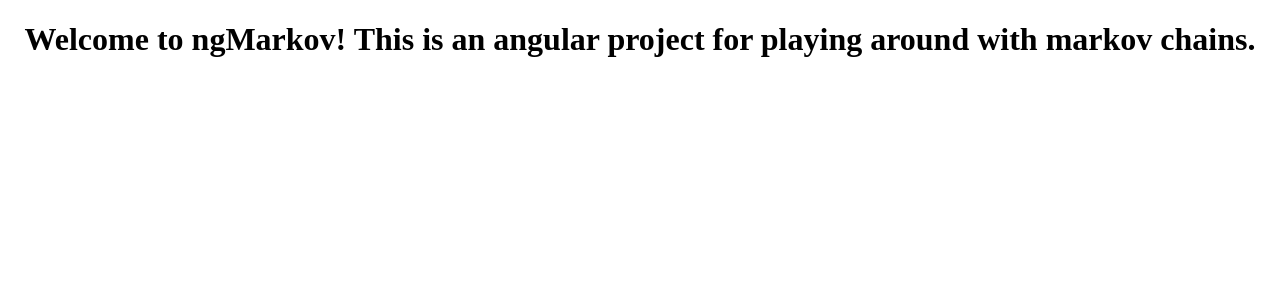
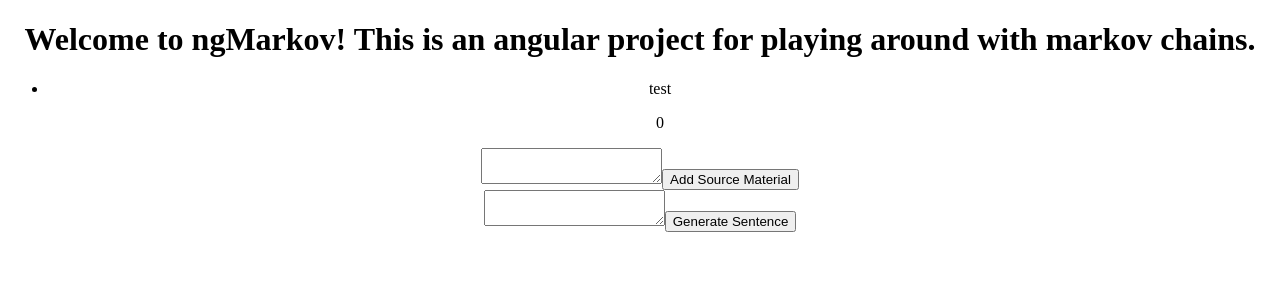
Before and after one commit to krosn/ngMarkov, an Angular app: page / in a window 1280 px wide. Shown: the top 300 px of the page. Built offline with nearby package versions, Linux system fonts and the light colour scheme.

Commit message:
Page to test with. Generation has issues

```diff
--- a/src/app/app.component.html
+++ b/src/app/app.component.html
@@ -3,4 +3,5 @@
   <h1>
     Welcome to {{ title }}! This is an angular project for playing around with markov chains.
   </h1>
+  <app-markov></app-markov>
 </div>
--- a/src/app/app.module.ts
+++ b/src/app/app.module.ts
@@ -1,5 +1,6 @@
 import { BrowserModule } from '@angular/platform-browser';
 import { NgModule } from '@angular/core';
+import { FormsModule } from '@angular/forms';
 
 import { AppComponent } from './app.component';
 import { HomeComponent } from './home/home.component';
@@ -14,7 +15,8 @@ import { MarkovComponent } from './markov/markov.component';
     MarkovComponent
   ],
   imports: [
-    BrowserModule
+    BrowserModule,
+    FormsModule
   ],
   providers: [],
   bootstrap: [AppComponent]
--- a/src/app/markov.service.ts
+++ b/src/app/markov.service.ts
@@ -12,14 +12,15 @@ export class MarkovService {
   private markovDetailsSubject = new BehaviorSubject<MarkovDetails[]>([]);
 
   constructor() {
-    this.markovGenerators = JSON.parse(localStorage.getItem(this.storageKey)) || [];
+    this.markovGenerators = []; //JSON.parse(localStorage.getItem(this.storageKey)) || [];
+    const testElem = this.createGenerator('test');
   }
 
   get storageKey(): string { return 'markovGenerators'; }
 
   createGenerator(title: string): MarkovGenerator {
     const newDetails: MarkovDetails = {
-      title: '',
+      title: title,
       id: this.nextId++,
       sourceNames: [],
       wordCount: 0,
--- a/src/app/markov/markov.component.html
+++ b/src/app/markov/markov.component.html
@@ -1,3 +1,18 @@
-<p>
-  markov works!
-</p>
+<div class="markovs">
+  <div class="detail-container">
+      <ul class="detail-list">
+        <li *ngFor='let detail of details | async'>
+          <p>{{detail.title}}</p>
+          <p>{{detail.generatedSentences}}</p>
+        </li>
+      </ul>
+  </div>
+  <div *ngIf='currentGenerator' class="input-container">
+      <textarea class="input-text" [(ngModel)]="inputText"></textarea>
+      <button class="add-text-btn" (click)="onAddText()">Add Source Material</button>
+    </div>
+  <div *ngIf='currentGenerator' class="output-container">
+    <textarea class="output-text">{{outputText}}</textarea>
+    <button class="generate-btn" (click)="onGenerate()">Generate Sentence</button>
+  </div>
+</div>
--- a/src/app/markov/markov.component.ts
+++ b/src/app/markov/markov.component.ts
@@ -1,4 +1,8 @@
 import { Component, OnInit } from '@angular/core';
+
+import { MarkovService } from '../markov.service';
+import { BehaviorSubject } from 'rxjs';
+import { MarkovDetails, MarkovGenerator } from './markovGenerator.type';
 
 @Component({
   selector: 'app-markov',
@@ -6,10 +10,25 @@ import { Component, OnInit } from '@angular/core';
   styleUrls: ['./markov.component.css']
 })
 export class MarkovComponent implements OnInit {
+  details = new BehaviorSubject<MarkovDetails[]>([]);
+  currentGenerator: MarkovGenerator;
+  inputText: '';
+  outputText: '';
 
-  constructor() { }
+  constructor(private markovService: MarkovService) { }
 
   ngOnInit() {
+    this.markovService.subsrcibe(this.details);
+    this.currentGenerator = this.markovService.getGenerator(1); // test
+  }
+
+  onAddText(): void {
+    this.currentGenerator.addText('Unnamed', this.inputText);
+    this.inputText = '';
+  }
+
+  onGenerate(): void {
+    this.outputText += this.currentGenerator.generateSentence() + ' ';
   }
 
 }
--- a/src/app/markov/markovGenerator.type.ts
+++ b/src/app/markov/markovGenerator.type.ts
@@ -13,7 +13,7 @@ export class MarkovGenerator {
     details: MarkovDetails;
     maxSentenceLength = 30;
     rank = 2;
-    private rules: Map<string, string[]>;
+    private rules = new Map<string, string[]>();
     private starters: string[][];
 
     constructor(details: MarkovDetails) {
@@ -112,7 +112,7 @@ export class MarkovGenerator {
     private sentencesFromText(text: string): string[] {
         // TODO: See if there is a natural language tool for JS
         // or redo this to call some back-end
-        const sentences = text.match('/[^\.!\?]+[\.!\?]+/g');
+        const sentences = text.match(/[^\.!\?]+([\.!\?]+|$)+/g);
         return sentences;
     }
 
```
